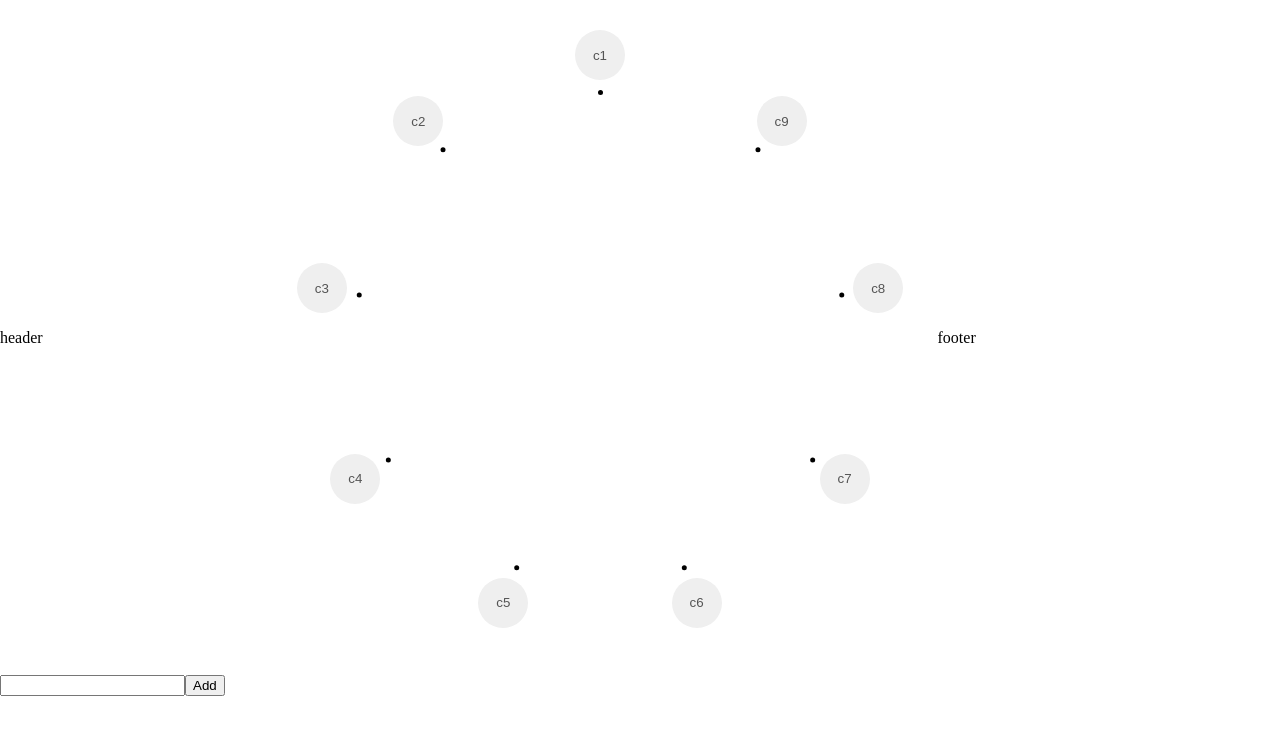
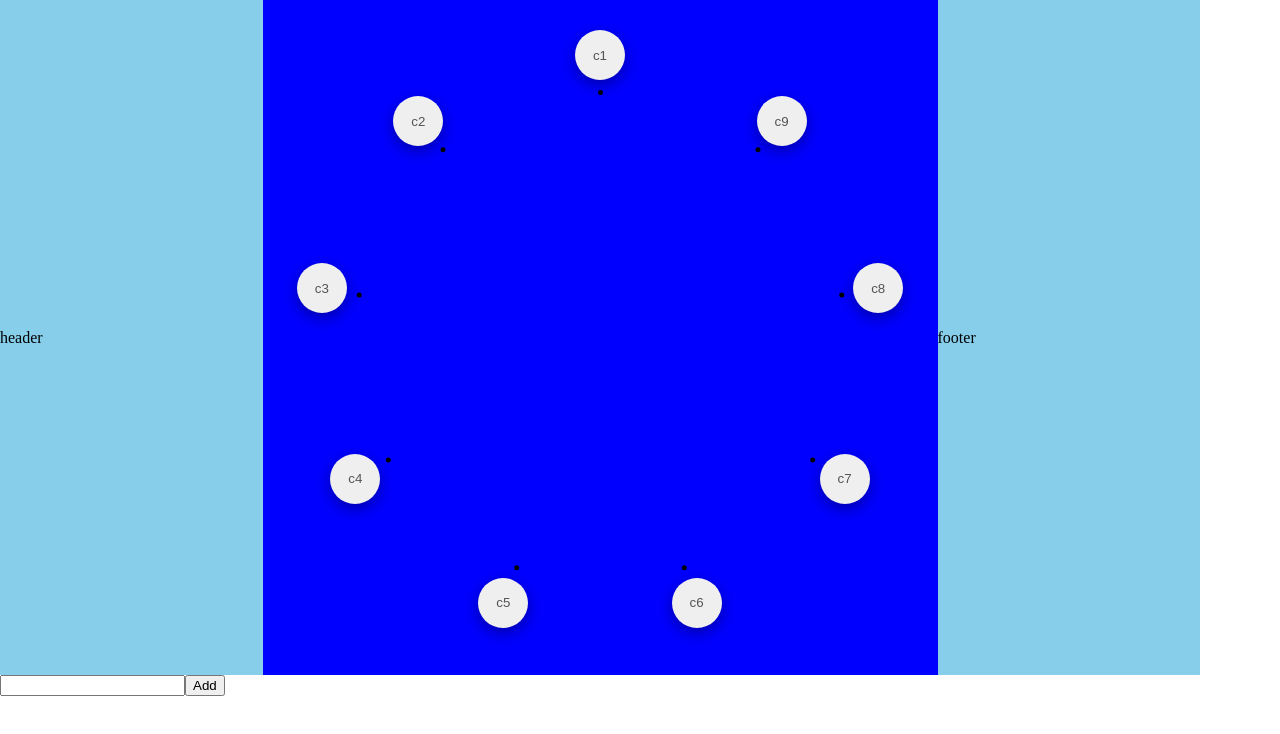
Before and after one commit to pr-citrate/cp, a React (Vite) app: page / in a window 1280 px wide. Shown: the top 734 px of the page. Built offline with nearby package versions, Linux system fonts and the light colour scheme.

Commit message:
BUG FIX: style error removed

```diff
--- a/src/components/AddForm.jsx
+++ b/src/components/AddForm.jsx
@@ -2,7 +2,7 @@ import { useState, useContext } from 'react';
 import uuid from 'react-uuid';
 
 import setPosition from '../utils/setPosition';
-import { stylesContext, userStylesContext } from '../utils/StylesWrapper';
+import { stylesContext } from '../utils/StylesWrapper';
 
 function AddForm({ setCharacters }) {
   const styles = useContext(stylesContext);
--- a/src/components/Arrows.jsx
+++ b/src/components/Arrows.jsx
@@ -3,11 +3,10 @@ import { useEffect, useRef, useContext } from 'react';
 import c from './../constants/constants';
 
 import getPointPosition from '../utils/getPointPositions';
-import { stylesContext, userStylesContext } from '../utils/StylesWrapper';
+import { stylesContext } from '../utils/StylesWrapper';
 
 function Arrows({ characters, relations }) {
   const styles = useContext(stylesContext);
-  const userStyles = useContext(userStylesContext);
   const canvasRef = useRef(null);
 
   useEffect(() => {
--- a/src/pages/Landing.jsx
+++ b/src/pages/Landing.jsx
@@ -2,8 +2,6 @@ import { useState } from 'react';
 import uuid from 'react-uuid';
 import { useLocation } from 'react-router-dom';
 import QueryString from 'qs';
-
-// import styles from './../styles/Landing.module.css';
 
 import './../styles/Landing.css';
 
@@ -29,11 +27,13 @@ function Landing() {
       { id: uuid(), name: 'c9' },
     ])
   );
-  const styles = QueryString.parse(location.search, {
-    ignoreQueryPrefix: true,
-  });
+
   return (
-    <StylesWrapper styles={styles}>
+    <StylesWrapper
+      styles={QueryString.parse(location.search, {
+        ignoreQueryPrefix: true,
+      })}
+    >
       <Main characters={characters} setCharacters={setCharacters} />
       <AddForm setCharacters={setCharacters} />
     </StylesWrapper>
--- a/src/pages/Test.jsx
+++ b/src/pages/Test.jsx
@@ -1,13 +1,12 @@
 import { useState } from 'react';
 import uuid from 'react-uuid';
-
-// import styles from './../styles/Test.module.css';
 
 import setPosition from '../utils/setPosition';
 import StylesWrapper from '../utils/StylesWrapper';
 
 import Main from '../components/main';
 import AddForm from '../components/AddForm';
+import './../styles/Test.css';
 
 function Test() {
   const [characters, setCharacters] = useState(
@@ -25,7 +24,7 @@ function Test() {
   );
 
   return (
-    <StylesWrapper styles={styles}>
+    <StylesWrapper styles={{}}>
       <Main characters={characters} setCharacters={setCharacters} />
       <AddForm setCharacters={setCharacters} />
     </StylesWrapper>
--- a/src/utils/StylesWrapper.jsx
+++ b/src/utils/StylesWrapper.jsx
@@ -1,7 +1,6 @@
 import { createContext } from 'react';
 
 export const stylesContext = createContext({ styles: '' });
-export const userStylesContext = createContext({ styles: '' });
 
 function StylesWrapper({ styles, children }) {
   return (
```
